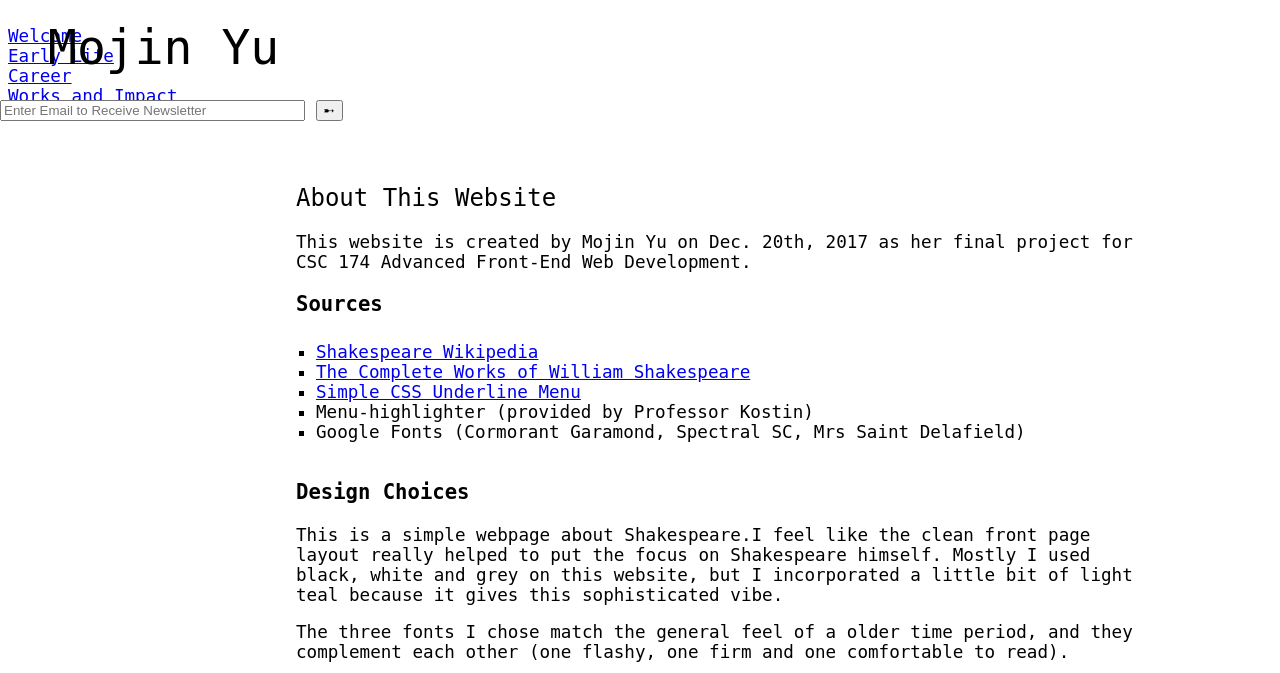
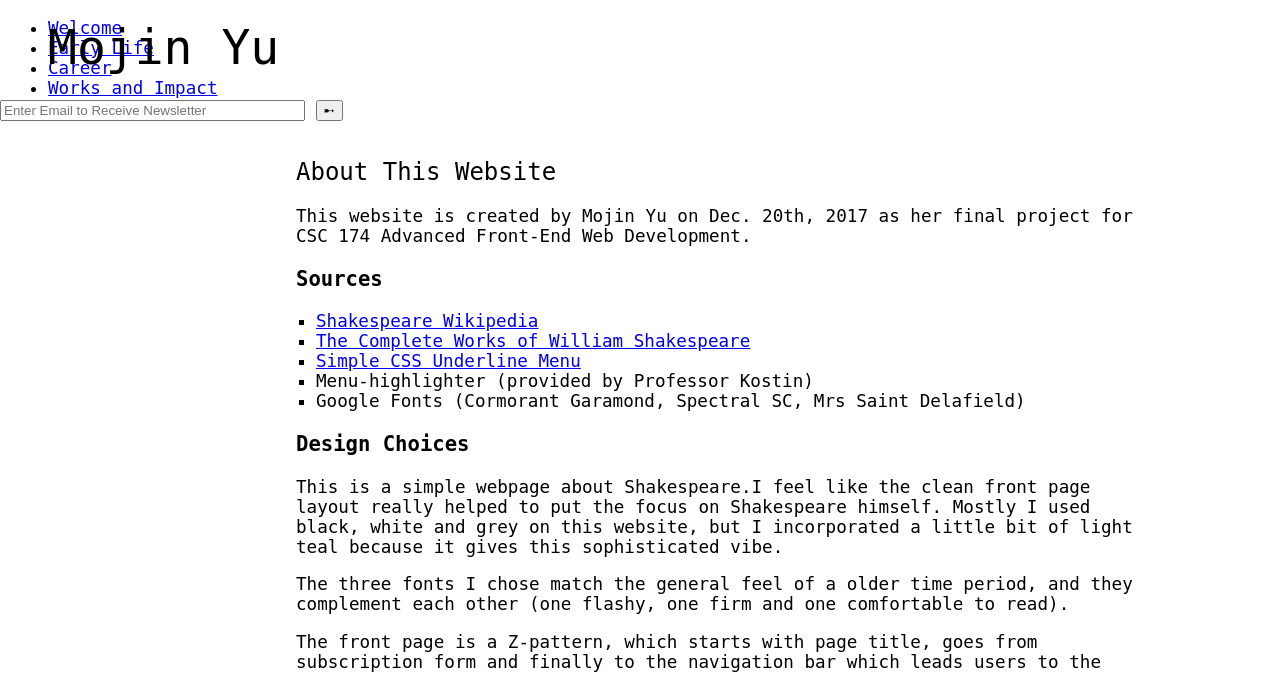
Before and after one commit to yumojin/yumojin, a PHP site: page /colophon.html in a window 1280 px wide. Shown: the top 673 px of the page. Run offline with PHP 8.4, Linux system fonts and the light colour scheme; some web fonts are replaced.

Commit message:
test change

```diff
--- a/css/styles.css
+++ b/css/styles.css
@@ -48,18 +48,6 @@ div ul {
     color: #000;
 }
 
-.navigation ol, ul {
-    list-style: none;
-    display: inline-block;
-    padding-left: 0px;
-}
-
-.navigation li {
-    display: inline-block;
-    padding: 0px 0 20px;
-    vertical-align: middle;
-}
-
 .navigation a:hover, a:focus, a:active {
     color: #999;
     text-decoration: none;
@@ -83,7 +71,6 @@ div ul {
 }
 
 .navigation a::before {
-    content: '';
     display: block;
     position: absolute;
     bottom: 3px;
```
